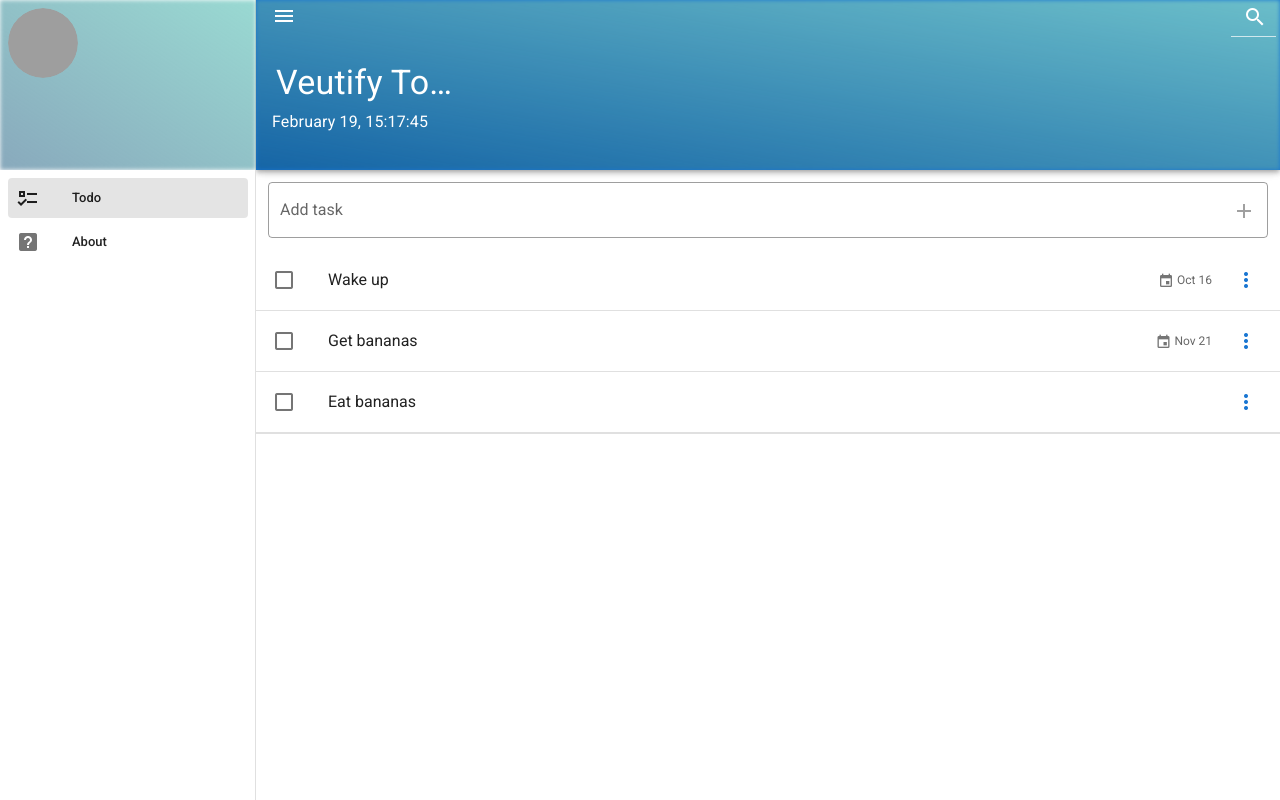
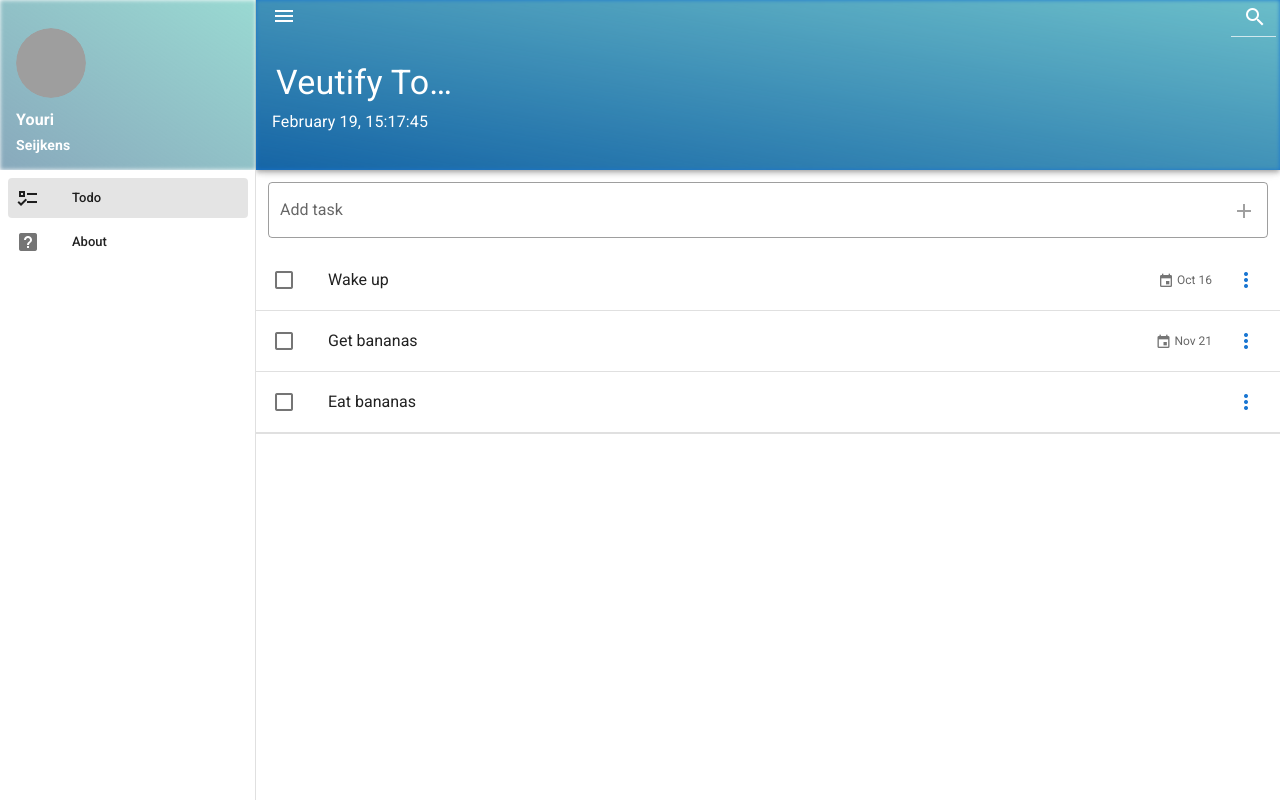
Before and after one commit to yseij/VueJSTodoApp, a Vue app: page / in a window 1280 px wide. Built offline with nearby package versions, Linux system fonts and the light colour scheme; grey boxes are pictures that could not be loaded.

Commit message:
Naam & gebruikersnaam toevoegen

```diff
--- a/src/App.vue
+++ b/src/App.vue
@@ -2,14 +2,16 @@
   <v-app id="inspire">
     <v-navigation-drawer v-model="drawer" app>
       <v-img
-        class="pa-2"
+        class="pa-4 pt-7"
         src="mountains.jpg"
         height="170"
         gradient="to top right, rgba(19,84,122,.5), rgba(128,208,199,.8)"
       >
-        <v-avatar size="70">
+        <v-avatar size="70" class="mb-2">
           <img src="https://cdn.vuetifyjs.com/images/john.jpg" alt="John" />
         </v-avatar>
+        <div class="white--text text-subtitle-1 font-weight-bold">Youri</div>
+        <div class="white--text text-subtitle-2 font-weight-bold">Seijkens</div>
       </v-img>
 
       <v-list dense nav>
@@ -65,7 +67,7 @@
 <script>
 export default {
   data: () => ({
-    drawer: true,
+    drawer: null,
     items: [
       { title: "Todo", icon: "mdi-format-list-checks", to: "/" },
       { title: "About", icon: "mdi-help-box", to: "/about" },
```
